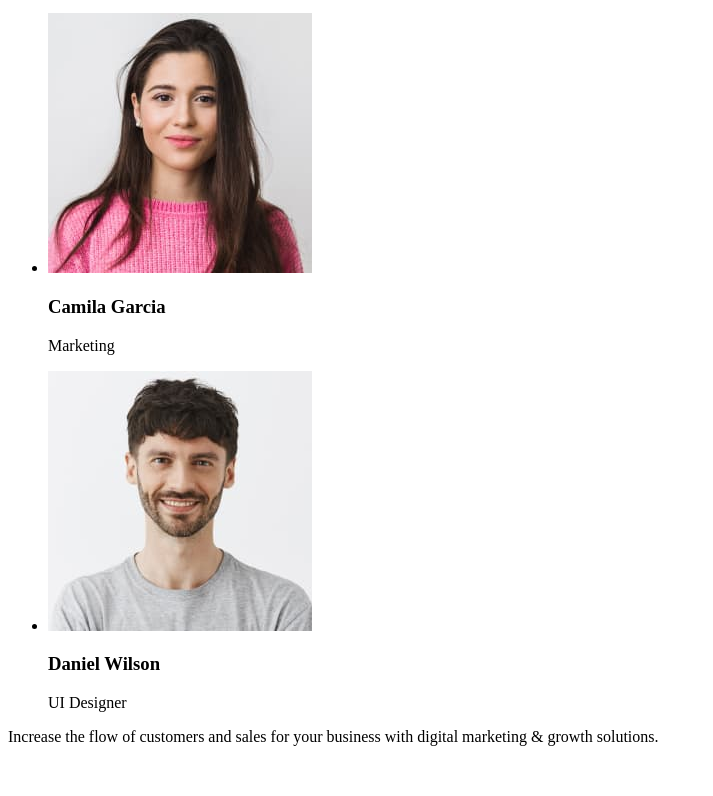
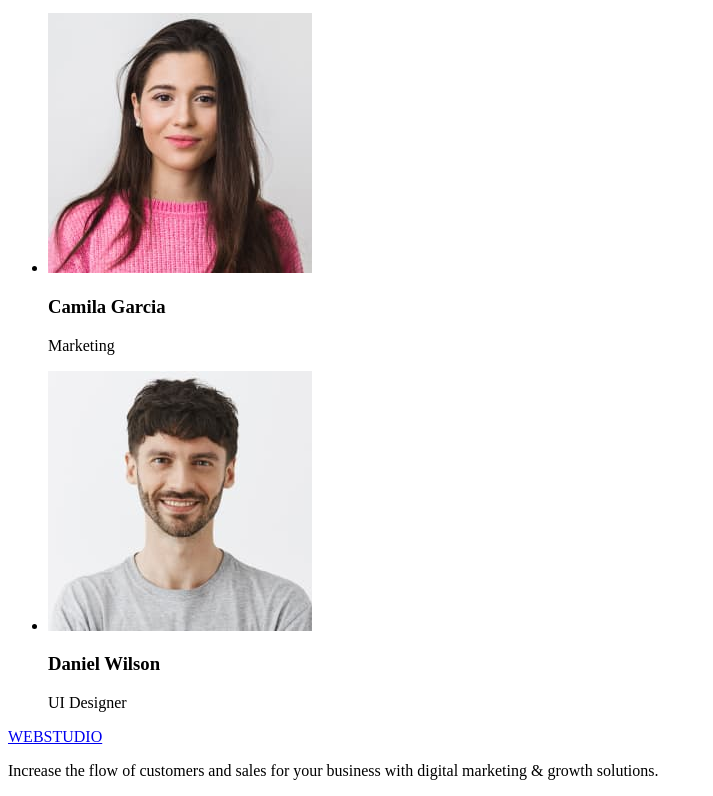
Before and after one commit to OksanaLysynchuk/homework-1, a plain HTML site: page index.html in a window 1280 px wide. Shown: the part 2293-3089 px from the top of the page, without its empty margins (0-713 px from the left). Before the commit the page ends 3055 px from the top, so only its background shows below. Drawn offline with Linux system fonts and the light colour scheme.

Commit message:
Update index.html

```diff
--- a/index.html
+++ b/index.html
@@ -84,7 +84,7 @@
         </section>
     </main>
     <footer>
-        <a href="./index.html"WEBSTUDIO></a>
+        <a href="./index.html"> WEBSTUDIO</a>
             <p>Increase the flow of customers and sales for your business with digital marketing & growth solutions.</p>
     </footer>
 </body>
```
